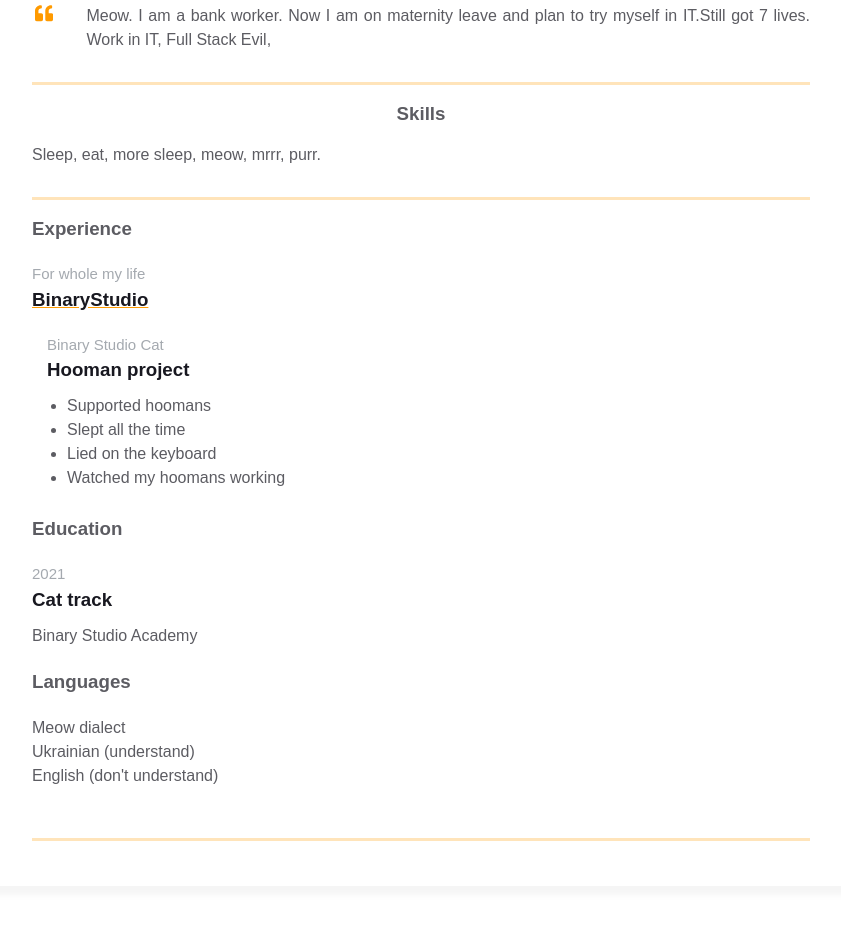
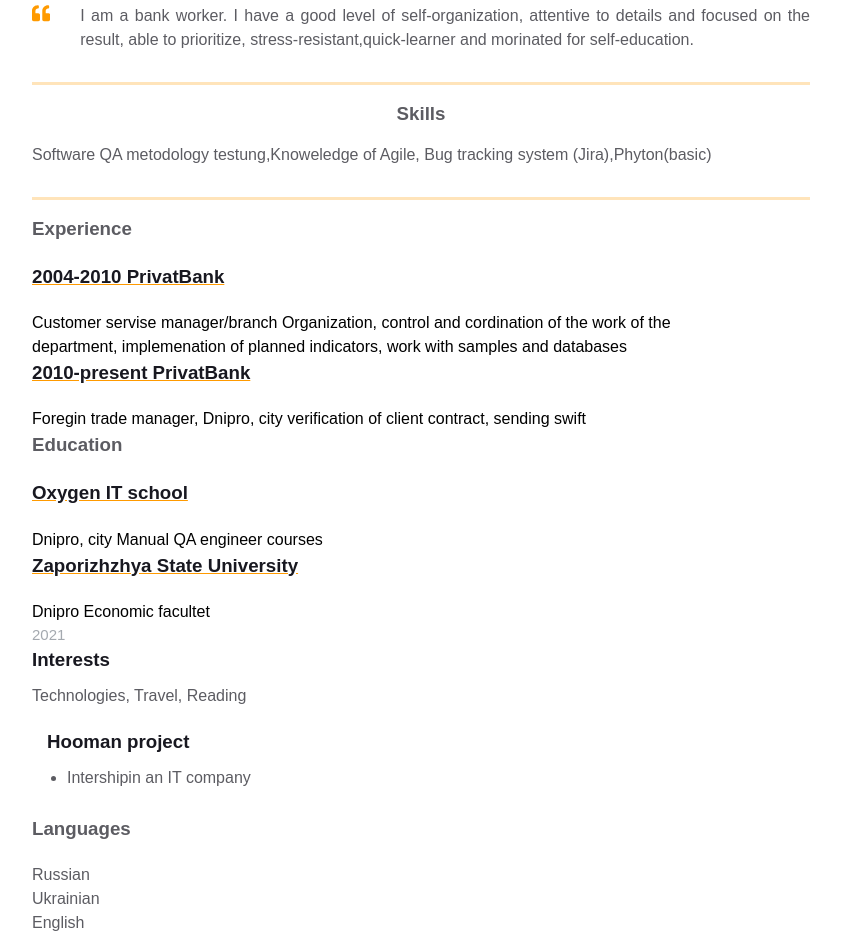
Before and after one commit to lina2989/homepage, a plain HTML site: page index.html in a window 1280 px wide. Shown: the part 370-1308 px from the top of the page, without its empty margins (219-1060 px from the left). Drawn offline with Linux system fonts and the light colour scheme.

Commit message:
Update 2

```diff
--- a/index.html
+++ b/index.html
@@ -56,8 +56,9 @@ index.html
                     </path>
                   </svg>
                 </div>
-                <p class="intro_text">Meow.
-                  I am a bank worker. Now I am on maternity leave and plan to try myself in IT.Still got 7 lives. Work in IT, Full Stack Evil,
+                <p class="intro_text">
+                  I am a bank worker. I have a good level of self-organization, attentive to details and focused on the result, able to prioritize, stress-resistant,quick-learner and morinated for self-education.
+
 
                 </p>
               </div>
@@ -67,7 +68,7 @@ index.html
             <div class="resume__block">
               <div class="skills">
                 <h3 class="skills__header">Skills</h3>
-                <p class="skills__text">Sleep, eat, more sleep, meow, mrrr, purr. </p>
+                <p class="skills__text">Software QA metodology testung,Knoweledge of Agile, Bug tracking system (Jira),Phyton(basic)</p>
               </div>
             </div>
           </div>
@@ -80,20 +81,14 @@ index.html
                     <h3 class="experiences__header">Experience</h3>
                     <div class="experiences__company">
                       <div class="experiences__company-header">
-                        <span class="experiences__company-header-durability">For whole my life</span>
-                        <h3 class="experiences__company-header-name">BinaryStudio</h3>
+                        <h3 class="experiences__company-header-name">2004-2010 PrivatBank</h3>
+                        <h8>Customer servise manager/branch</h8>
+                        <h8>Organization, control and cordination of the work</h8>
+                        <h8>of the department, implemenation of planned indicators, work with samples and databases</h8>
+                        <h3 class="experiences__company-header-name">2010-present PrivatBank</h3>
+                        <h8>Foregin trade manager, Dnipro, city verification of client contract, sending swift</h8>
                       </div>
 
-                      <div class="experiences__company-project">
-                        <span class="experiences__company-project-role">Binary Studio Cat</span>
-                        <h3 class="experiences__company-project-name">Hooman project</h3>
-                        <ul class="experiences__company-project-responsibilities">
-                          <li>Supported hoomans</li>
-                          <li>Slept all the time</li>
-                          <li>Lied on the keyboard</li>
-                          <li>Watched my hoomans working</li>
-                        </ul>
-                      </div>
                     </div>
                   </div>
                 </div>
@@ -103,23 +98,35 @@ index.html
 
                     <div class="additional-info__education">
                       <h3 class="additional-info__education-header">Education</h3>
+                      <h3 class="experiences__company-header-name">Oxygen IT school</h3>
+                      <h8>Dnipro, city Manual QA engineer courses</h8>
+                      <h3 class="experiences__company-header-name">Zaporizhzhya State University</h3>
+                      <h8>Dnipro</h8>
+                      <h81>Economic facultet</h8>
                       <div class="additional-info__education-university">
                         <span class="additional-info__education-university-durability">2021</span>
-                        <h3 class="additional-info__education-university-speciality">Cat track</h3>
-                        <p class="additional-info__education-university-name">Binary Studio Academy</p>
+                        <h3 class="additional-info__education-university-speciality">Interests</h3>
+                        <p class="additional-info__education-university-name">Technologies, Travel, Reading</p>
                       </div>
+                    </div>
+
+                    <div class="experiences__company-project">
+                      <h3 class="experiences__company-project-name">Hooman project</h3>
+                      <ul class="experiences__company-project-responsibilities">
+                        <li>Intershipin an IT company</li>
+                      </ul>
                     </div>
 
                     <div class="additional-info__languages">
                       <h3 class="additional-info__languages-header">Languages</h3>
                       <p class="additional-info__languages-item">
-                        Meow dialect
+                        Russian
                       </p>
                       <p class="additional-info__languages-item">
-                        Ukrainian (understand)
+                        Ukrainian
                       </p>
                       <p class="additional-info__languages-item">
-                        English (don't understand)
+                        English
                       </p>
                     </div>
 
```
